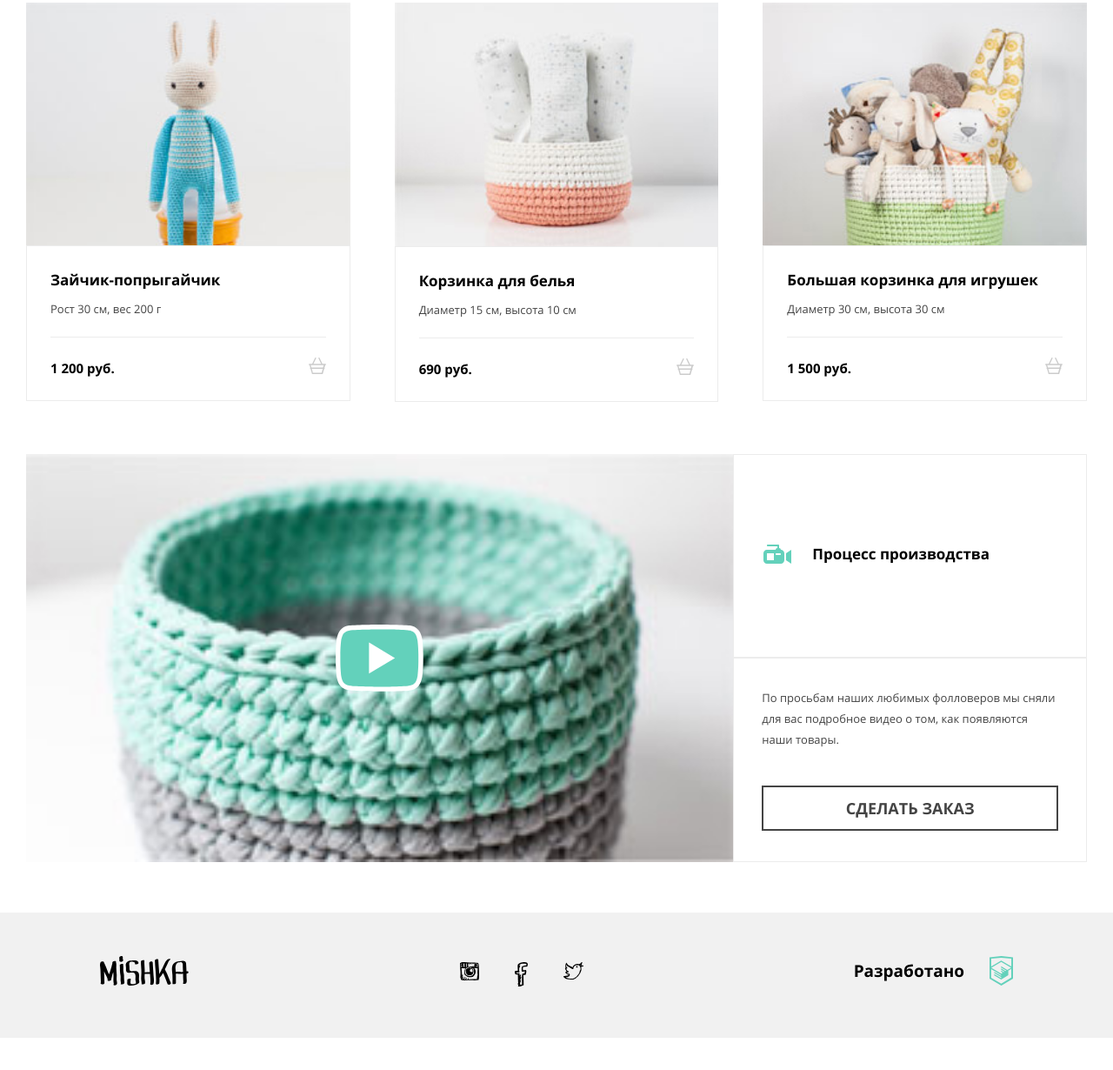
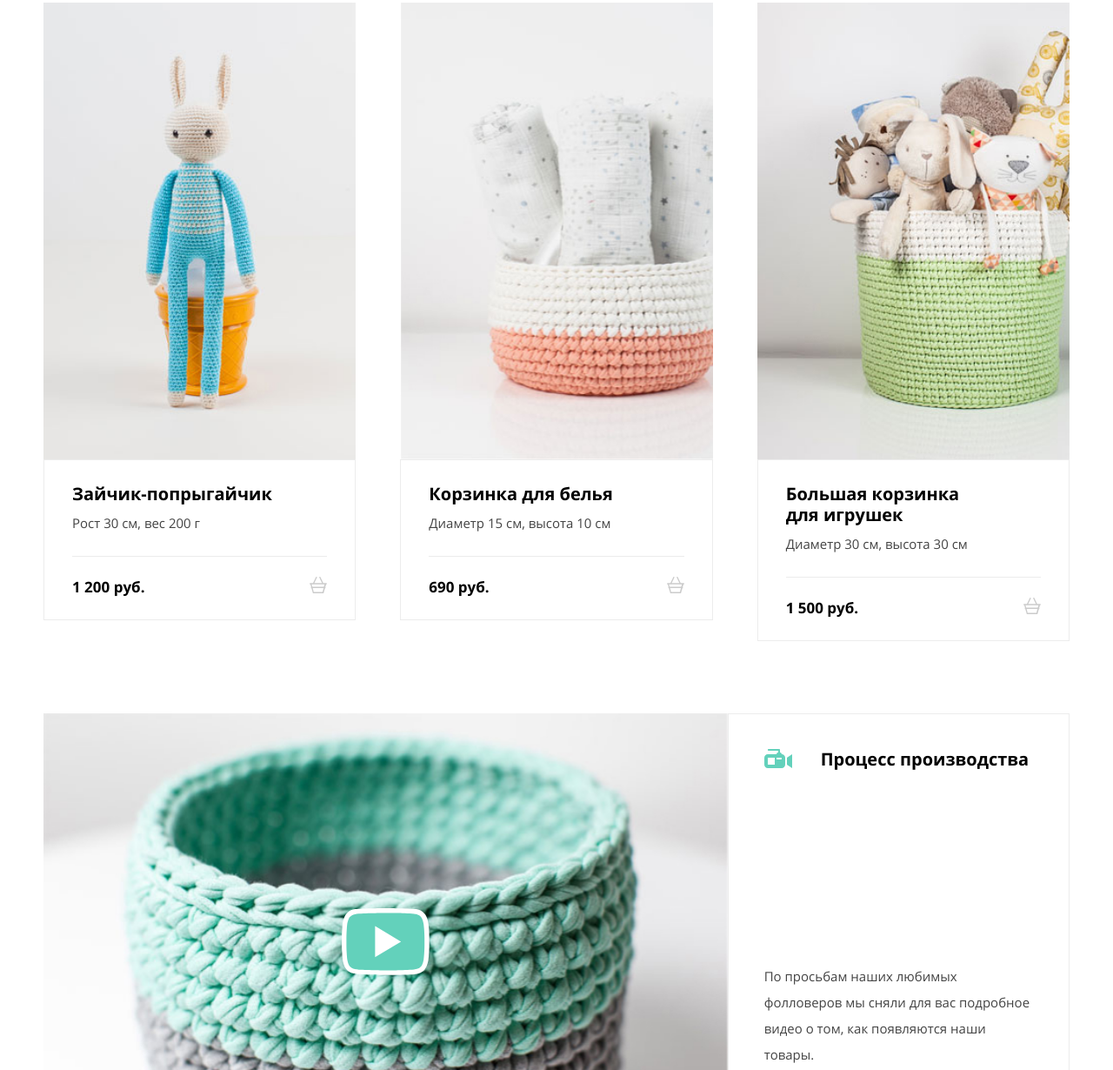
Before and after one commit to htmlacademy-adaptive/657705-mishka-21, a website: page source/catalog.html in a window 1280 px wide. Shown: the part 458-1688 px from the top of the page at 87% size. Before the commit the page ends 1651 px from the top, so only its background shows below. Drawn offline with nearby package versions, Linux system fonts and the light colour scheme; files that its build step writes are made by us from their sources.

Commit message:
Страница каталога - планшетная версия - завершение верстки

```diff
--- a/source/catalog.html
+++ b/source/catalog.html
@@ -74,14 +74,19 @@
       <ul class="catalog__list">
         <li class="catalog__item product">
           <a class="product__img-link" href="#">
-            <img class="product__img" src="img/photo-1-mobile.jpg" width="260" height="195" alt="Зайчик-попрыгайчик">
+            <picture>
+              <source media="(min-width: 1150px)" srcset="img/photo-1-desktop.jpg">
+              <source media="(min-width: 768px)" srcset="img/photo-1-tablet.jpg">
+              <img class="product__img" src="img/photo-1-mobile.jpg" width="260" height="195" alt="Зайчик-попрыгайчик">
+            </picture>
           </a>
           <div class="product__info-wrapper">
             <div class="product__desc-wrapper">
               <a class="product__link" href="#">
                 <h3 class="product__title">Зайчик-попрыгайчик</h3>
               </a>
-              <p class="product__desc">Рост 30 см, вес 200 г</p></div>
+              <p class="product__desc">Рост 30 см, вес 200 г</p>
+            </div>
             <div class="product__price-wrapper">
               <p class="product__price">1 200 руб.</p>
               <a class="product__cart-link" href="#" aria-label="Добавить в корзину">
@@ -96,7 +101,11 @@
         </li>
         <li class="catalog__item product">
           <a class="product__img-link" href="#">
-            <img class="product__img" src="img/photo-2-mobile.jpg" width="260" height="195" alt="Зайчик-попрыгайчик">
+            <picture>
+              <source media="(min-width: 1150px)" srcset="img/photo-2-desktop.jpg">
+              <source media="(min-width: 768px)" srcset="img/photo-2-tablet.jpg">
+              <img class="product__img" src="img/photo-2-mobile.jpg" width="260" height="195" alt="Зайчик-попрыгайчик">
+            </picture>
           </a>
           <div class="product__info-wrapper">
             <div class="product__desc-wrapper">
@@ -118,12 +127,16 @@
         </li>
         <li class="catalog__item product">
           <a class="product__img-link" href="#">
-            <img class="product__img" src="img/photo-3-mobile.jpg" width="260" height="195" alt="Зайчик-попрыгайчик">
+            <picture>
+              <source media="(min-width: 1150px)" srcset="img/photo-3-desktop.jpg">
+              <source media="(min-width: 768px)" srcset="img/photo-3-tablet.jpg">
+              <img class="product__img" src="img/photo-3-mobile.jpg" width="260" height="195" alt="Зайчик-попрыгайчик">
+            </picture>
           </a>
           <div class="product__info-wrapper">
             <div class="product__desc-wrapper">
               <a class="product__link" href="#">
-                <h3 class="product__title">Большая корзинка для игрушек</h3>
+                <h3 class="product__title">Большая корзинка<br> для игрушек</h3>
               </a>
               <p class="product__desc">Диаметр 30 см, высота 30 см</p></div>
             <div class="product__price-wrapper">
@@ -143,7 +156,11 @@
 
     <section class="catalog-main__process process">
       <div class="process__video">
-        <img class="process__video-img" src="img/video-mobile.jpg" width="260" height="150" alt="Процесс производства">
+        <picture class="process__img-wrapper">
+          <source media="(min-width: 768px)" srcset="img/video-desktop.jpg">
+          <source media="(min-width: 768px)" srcset="img/video-tablet.jpg">
+          <img class="process__video-img" src="img/video-mobile.jpg" width="260" height="150" alt="Процесс производства">
+        </picture>
         <svg class="process__video-icon" width="101" height="77" viewBox="0 0 101 77" fill="none" xmlns="http://www.w3.org/2000/svg">
           <path
             d="M97.0001 18.1C97.0001 18.1 96.1001 11.1 93.2001 7.99997C89.6001 3.99997 85.5001 3.89995 83.7001 3.69995C70.4001 2.69995 50.4001 2.69995 50.4001 2.69995H50.3001C50.3001 2.69995 30.3001 2.69995 17.0001 3.69995C15.1001 3.89995 11.1001 3.99997 7.50011 7.99997C4.70011 11.1 3.7001 18.1 3.7001 18.1C3.7001 18.1 2.80011 26.3 2.80011 34.5V42.2C2.80011 50.4 3.7001 58.6 3.7001 58.6C3.7001 58.6 4.60011 65.6 7.50011 68.7C11.1001 72.7 15.9001 72.6 18.0001 73C25.6001 73.8 50.4001 74 50.4001 74C50.4001 74 70.4001 74 83.7001 73C85.6001 72.8 89.6001 72.7 93.2001 68.7C96.0001 65.6 97.0001 58.6 97.0001 58.6C97.0001 58.6 97.9001 50.4 97.9001 42.2V34.5C97.9001 26.3 97.0001 18.1 97.0001 18.1Z"
--- a/source/sass/catalog/catalog-main.scss
+++ b/source/sass/catalog/catalog-main.scss
@@ -6,7 +6,7 @@
 
   @media (min-width: $tablet-width) {
     padding: 100px 50px 87px;
-    margin-bottom: 55px;
+    margin-bottom: 67px;
 
     background-image: url("../img/zigzag-fill-tablet.svg");
     background-repeat: repeat-x;
@@ -48,6 +48,10 @@
 
 .catalog-main__catalog {
   margin-bottom: 30px;
+
+  @media (min-width: $tablet-width) {
+    margin-bottom: 53px;
+  }
 }
 
 .catalog-main__process {
@@ -63,6 +67,10 @@
     box-shadow: 0 3px 5px rgba(0, 0, 0, 0.1);
   }
 
+  @media (min-width: $tablet-width) {
+    margin: 0 50px;
+  }
+
   @media (min-width: $desktop-width) {
     display: grid;
     grid-template-columns: 2fr 1fr;
--- a/source/sass/catalog/catalog.scss
+++ b/source/sass/catalog/catalog.scss
@@ -3,6 +3,10 @@
   padding: 0;
 
   list-style: none;
+
+  @media (min-width: $tablet-width) {
+    margin: 0 50px;
+  }
 
   @media (min-width: $desktop-width) {
     display: grid;
@@ -33,4 +37,8 @@
 
 .catalog__item:not(:last-child) {
   margin-bottom: 30px;
+
+  @media (min-width: $tablet-width) {
+    margin-bottom: 54px;
+  }
 }
--- a/source/sass/catalog/process.scss
+++ b/source/sass/catalog/process.scss
@@ -13,6 +13,10 @@
 
   border: 1px solid $lighter-grey;
 
+  @media (min-width: $tablet-width) {
+    align-items: flex-start;
+  }
+
   &::before {
     content: "";
     flex-shrink: 0;
@@ -24,10 +28,19 @@
     background-image: url("../img/icons/video-icon.svg");
     background-repeat: no-repeat;
     background-position: center;
+
+    @media (min-width: $tablet-width) {
+      margin-right: 33px;
+    }
   }
 
   @media (min-width: $tablet-width) {
     order: 0;
+
+    font-size: 20px;
+
+    border-bottom: none;
+    padding: 40px 41px 10px;
   }
 
   @media (min-width: $desktop-width) {
@@ -46,10 +59,12 @@
   }
 }
 
-.process__video-img {
+.process__img-wrapper {
   grid-column: 1 / 2;
   grid-row: 1 / 2;
+}
 
+.process__video-img {
   display: block;
   width: 100%;
   height: auto;
@@ -77,6 +92,12 @@
 
   border: 1px solid $lighter-grey;
 
+  @media (min-width: $tablet-width) {
+    border-top: none;
+
+    padding: 15px 41px 44px;
+  }
+
   @media (min-width: $desktop-width) {
     grid-column: 2 / 3;
     grid-row: 2 / 3;
@@ -88,6 +109,14 @@
 
   font-size: 13px;
   color: $lighter-black;
+
+  @media (min-width: $tablet-width) {
+    font-size: 15px;
+    line-height: 30px;
+
+    margin: 0 0 40px
+
+  }
 }
 
 .process__button {
--- a/source/sass/catalog/product.scss
+++ b/source/sass/catalog/product.scss
@@ -16,7 +16,8 @@
   @media (min-width: $tablet-width) {
     display: flex;
     flex-direction: column;
-    justify-content: space-between;
+
+    padding: 27px 32px 24px;
   }
 }
 
@@ -25,6 +26,12 @@
   margin-bottom: 23px;
 
   border-bottom: 1px solid $lighter-grey;
+
+  @media (min-width: $tablet-width) {
+    padding: 0;
+
+    border: 0;
+  }
 }
 
 .product__link {
@@ -38,6 +45,11 @@
   text-decoration: none;
 
   vertical-align: center;
+
+  @media (min-width: $tablet-width) {
+    font-size: 20px;
+    line-height: 24px;
+  }
 }
 
 .product__title {
@@ -59,11 +71,22 @@
 
   font-size: 13px;
   line-height: 30px;
+
+  @media (min-width: $tablet-width) {
+    font-size: 15px;
+  }
 }
 
 .product__price-wrapper {
   display: flex;
   justify-content: space-between;
+
+  @media (min-width: $tablet-width) {
+    margin-top: auto;
+    padding-top: 23px;
+
+    border-top: 1px solid $lighter-grey;
+  }
 }
 
 .product__price {
@@ -72,6 +95,11 @@
   font-weight: 700;
   font-size: 15px;
   color: $black;
+
+  @media (min-width: $tablet-width) {
+    font-size: 17px;
+    line-height: 24px;
+  }
 }
 
 .product__cart-icon {
--- a/source/sass/global/body.scss
+++ b/source/sass/global/body.scss
@@ -35,4 +35,8 @@
 
 .body__catalog-main {
   margin-bottom: 58px;
+
+  @media (min-width: $tablet-width) {
+    margin-bottom: 65px;
+  }
 }
```
Also changed, not shown: source/img/photo-1-desktop.jpg (added), source/img/photo-1-tablet.jpg (added), source/img/photo-2-desktop.jpg (added), source/img/photo-2-tablet.jpg (added), source/img/photo-3-desktop.jpg (added), source/img/photo-3-tablet.jpg (added), source/img/video-desktop.jpg (added), source/img/video-tablet.jpg (added).
